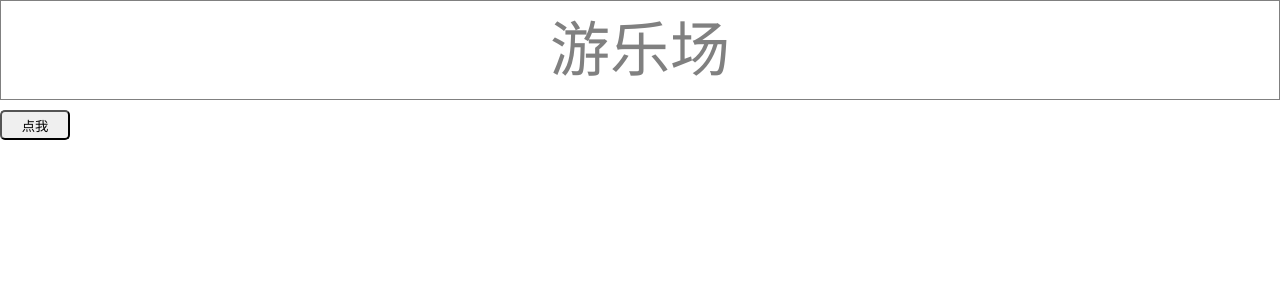
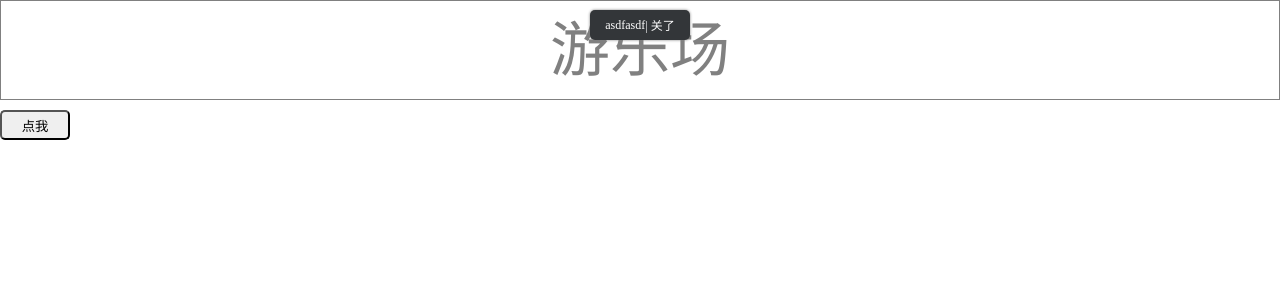
Before and after one commit to 949nb/gulu, a Vue app: page / in a window 1280 px wide. Both pictures are taken after a click on the button "点我". Shown: the top 300 px of the page. Built offline with nearby package versions, Linux system fonts and the light colour scheme.

Commit message:
增加toast closeButton

```diff
--- a/src/App.vue
+++ b/src/App.vue
@@ -19,8 +19,9 @@ export default {
   },
   methods: {
     createdMessage() {
-      console.log(this.n++);
-      this.$toast('asdfasdf');
+      this.$toast('asdfasdf ', {
+        text: '关了',
+      });
     },
   },
 };
--- a/src/components/Toast.vue
+++ b/src/components/Toast.vue
@@ -1,6 +1,7 @@
 <template>
     <div class="toast">
       <slot></slot>
+      <span v-if="closeButton" class="toastCloseButton">| {{closeButton.text}}</span>
     </div>
 </template>
 
@@ -9,7 +10,18 @@ export default {
   props: {
     autoClose: {
       type: Boolean,
-      default: true,
+      default: false,
+    },
+    closeButton: {
+      type: Object,
+      default() {
+        return {
+          text: '关闭',
+          callback: (toast) => {
+            toast.close();
+          },
+        };
+      },
     },
   },
   mounted() {
@@ -28,7 +40,7 @@ export default {
 };
 </script>
 
-<style lang="css">
+<style lang="scss">
   .toast {
     height: 30px;
     margin-bottom: 10px;
@@ -44,6 +56,10 @@ export default {
     top: 10px;
     left: 50%;
     transform: translateX(-50%);
-    box-shadow: 0px 0px 3px 0px grey;
+    box-shadow: 0 0 3px 0 grey;
+    font-size: 12px;
+    & > .toastCloseButton {
+      cursor: pointer;
+    }
   }
 </style>
--- a/src/plugin/toast.js
+++ b/src/plugin/toast.js
@@ -3,12 +3,15 @@ import Toast from '../components/Toast.vue';
 export default {
   install(Vue) {
     // eslint-disable-next-line func-names
-    Vue.prototype.$toast = function (text) {
-      console.log('this is toast');
+    Vue.prototype.$toast = function (text, options) {
       // Vue.extend(xx)就是构造一个xx的constructor(构造函数)，这个xx可以是一个Vue实例
       const toastConstructor = Vue.extend(Toast);
       // eslint-disable-next-line new-cap
-      const toast = new toastConstructor();
+      const toast = new toastConstructor({
+        propsData: {
+          closeButton: options
+        }
+      });
       // 上面两句代码 就是构造了一个Toast组件的新的实例
       toast.$slots.default = text;
       toast.$mount();// $mount() 方法 可以讲没有挂载到Dom的Vue实例挂载，如果（）中没有接受到参数，则挂载到内存中 需要手动将实例用原生DOM API插入到DOM中。
```
